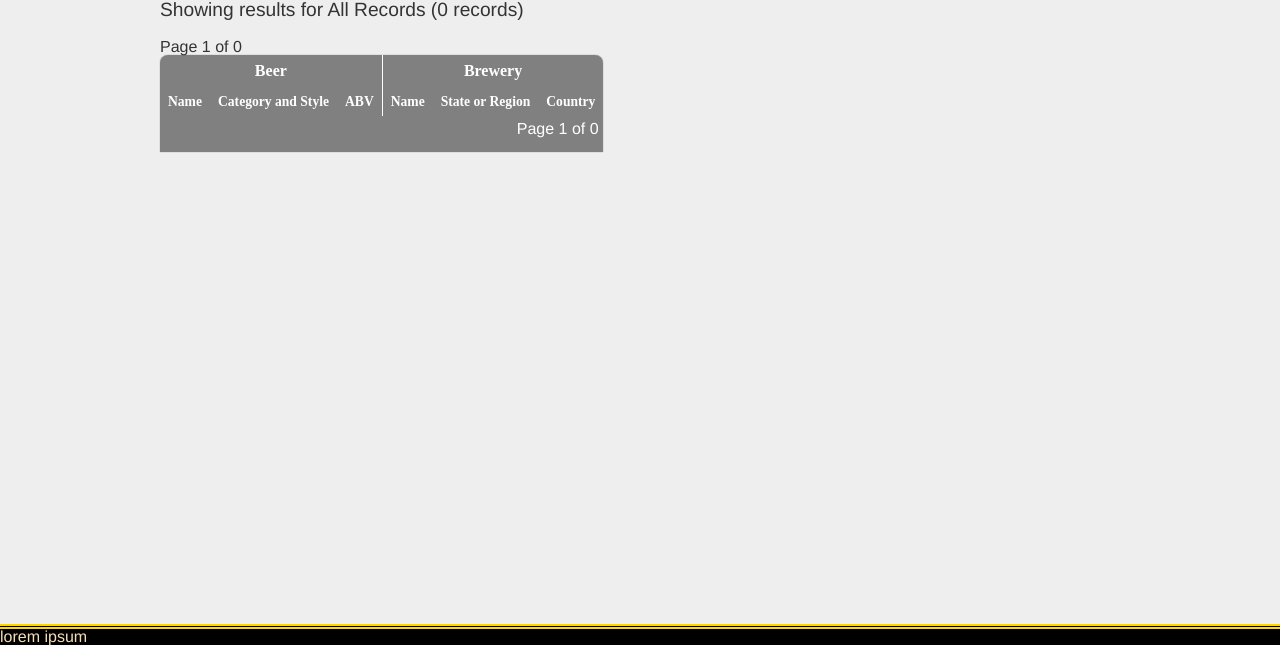
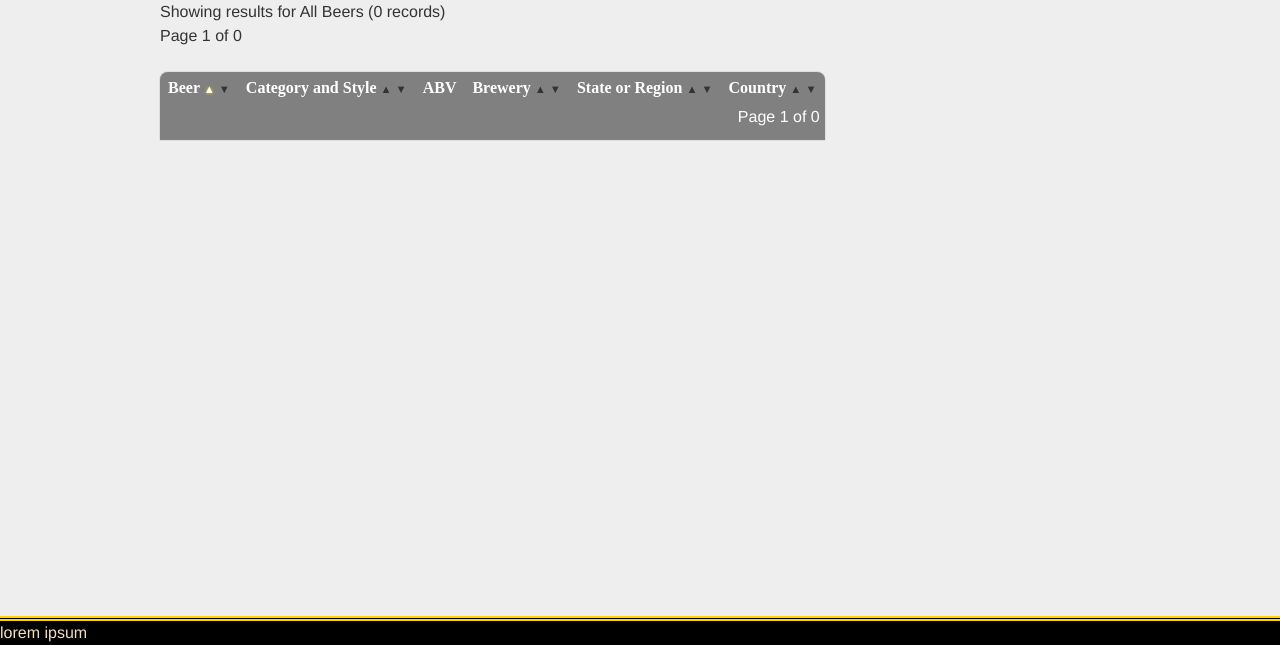
Before and after one commit to anyonecancode/demoproject, a Flask app: page /explore in a window 1280 px wide. Shown: the part 155-800 px from the top of the page. Run offline with Flask 2, Linux system fonts and the light colour scheme; data that the repository does not hold is empty.

Commit message:
links for triggering order by

```diff
--- a/flask/app/routes.py
+++ b/flask/app/routes.py
@@ -60,6 +60,9 @@ def explore(category = None, style = None):
                 ,page=pagination.next_num
                 ,orderby=orderarg
                 ,filterby=filterargs) if pagination.has_next else None
+            ,'orderlink': url_for('explore',q=1,filterby=filterargs)
+            ,'orderarg': orderarg if orderarg else 'beer'
+            ,'filterargs': filterargs
             }
     return render_template(template, title = title, section = 'explore', results = results, pagecontrols = pagecontrols)
 
--- a/flask/app/static/css/site.css
+++ b/flask/app/static/css/site.css
@@ -17,30 +17,15 @@ a {
   text-decoration: underline
 }
 
+p {
+  padding: 0.25em 0;
+}
+
 small {
   font-size:80%;
 }
 
-#pageheader {
-  background: black;
-  color: wheat;
-  border-bottom: thick double gold;
-  padding: 1em 0 0;
-  margin: 0 0 2em;
-}
 
-#pageheader
-#headerblock {
-  display: flex;
-  max-width: 60em;
-  margin: 0 auto;
-}
-
-#pageheader
-h1 {
-  font-size: 1.2em;
-  font-family: serif;
-}
 
 #pageheader
   h1>small {
@@ -71,7 +56,9 @@ a {
 }
 
 
-#pageheader nav li {
+#pageheader
+  nav
+    li {
   display: inline-block;
   margin: 0 0.5em;
 }
@@ -117,6 +104,26 @@ h3 {
   flex-shrink: 0;
 }
 
+#pageheader {
+  background: black;
+  color: wheat;
+  border-bottom: thick double gold;
+  padding: 1em 0 0;
+  margin: 0 0 2em;
+}
+
+#pageheader
+#headerblock {
+  display: flex;
+  max-width: 60em;
+  margin: 0 auto;
+}
+
+#pageheader
+  h1 {
+  font-size: 1.2em;
+  font-family: serif;
+}
 footer {
   background: black;
   color: wheat;
@@ -155,27 +162,17 @@ thead {
 
 #resultstable
   thead
-.tbl_header_border {
-  border-right: 1px solid #fff;
+    tr
+      th:first-child {
+        border-radius: 8px 0 0;
       }
-
 #resultstable
   thead
-.tbl_header_left {
-  border-radius: 8px 0 0;
-}
-
-#resultstable
-thead
-.tbl_header_right {
+    tr
+      th:last-child {
         border-radius: 0 8px 0 0;
       }
 
-#resultstable
-thead
-.subhead {
-  font-size: 0.85em;
-}
 
 #resultstable
 td, th {
@@ -185,6 +182,7 @@ td, th {
 #resultstable
 th {
   background: grey;
+  white-space: nowrap;
 }
 
 #resultstable
@@ -217,3 +215,17 @@ tfoot
     td {
   padding: 0.3rem;
 }
+
+#searchinfo {
+  margin: 0 0 1em;
+}
+
+.orderby a {
+  color: #333;
+  font-size: 0.7em;
+}
+
+.orderby a.active {
+  color: ivory;
+  text-shadow: 0 0 3px gold;
+}
--- a/flask/app/templates/searchresults.html
+++ b/flask/app/templates/searchresults.html
@@ -5,9 +5,8 @@
   <h1>Explore beers</h1>
 </header>
 
-<form id="searchform" action="/search" method="post">
-  <h2>Showing results for {{ searchterm if searchterm else 'All Records' }} ({{pagecontrols.resultscount}} records)</h2>
-  <div class="searchinfo">
+<div id="searchinfo">
+  <p>Showing results for All Beers ({{pagecontrols.resultscount}} records)</p>
   <p>Page {{pagecontrols.page}} of {{pagecontrols.pages}} </p>
   <p>
     {% if pagecontrols.prev %}
@@ -18,21 +17,47 @@
     {% endif %}
   </p>
 </div>
-</form>
 
 <table id="resultstable">
   <thead>
     <tr>
-      <th colspan="3" class="tbl_header_border tbl_header_left">Beer</th>
-      <th colspan="3" class="tbl_header_right">Brewery</th>
+      <th>
+        Beer
+        <span class="orderby">
+          <a href="{{pagecontrols.orderlink}}" {%if pagecontrols.orderarg == 'beer'%} class="active" {% endif %}>▲</a>
+          <a href="{{pagecontrols.orderlink}}&orderby=-beer" {%if pagecontrols.orderarg == '-beer'%} class="active" {% endif %}>▼</a>
+        </span>
+      </th>
+      <th>
+        Category and Style
+        <span class="orderby">
+          <a href="{{pagecontrols.orderlink}}&orderby=category" {%if pagecontrols.orderarg == 'category'%} class="active" {% endif %}>▲</a>
+          <a href="{{pagecontrols.orderlink}}&orderby=-category" {%if pagecontrols.orderarg == '-category'%} class="active" {% endif %}>▼</a>
+        </span>
+      </th>
+      <th>ABV</th>
+      <th>Brewery
+        <span class="orderby">
+          <a href="{{pagecontrols.orderlink}}&orderby=brewery"{%if pagecontrols.orderarg == 'brewery'%} class="active" {% endif %}>▲</a>
+          <a href="{{pagecontrols.orderlink}}&orderby=-brewery"{%if pagecontrols.orderarg == '-brewery'%} class="active" {% endif %}>▼</a>
+        </span>
+      </th>
+      <th>
+        State or Region
+        <span class="orderby">
+          <a href="{{pagecontrols.orderlink}}&orderby=region"{%if pagecontrols.orderarg == 'region'%} class="active" {% endif %}>▲</a>
+          <a href="{{pagecontrols.orderlink}}&orderby=-region"{%if pagecontrols.orderarg == '-region'%} class="active" {% endif %}>▼</a>
+        </span>
+      </th>
+      <th>
+        Country
+        <span class="orderby">
+          <a href="{{pagecontrols.orderlink}}&orderby=country"{%if pagecontrols.orderarg == 'country'%} class="active" {% endif %}>▲</a>
+          <a href="{{pagecontrols.orderlink}}&orderby=-country"{%if pagecontrols.orderarg == '-country'%} class="active" {% endif %}>▼</a>
+        </span>
+      </th>
     </tr>
-    <tr class="subhead">
-      <th>Name</th>
-      <th>Category and Style</th>
-      <th class="tbl_header_border">ABV</th>
-      <th>Name</th>
-      <th>State or Region</th>
-      <th>Country</th>
+    <tr>
     </tr>
   </thead>
   <tbody>
--- a/projectTodo.txt
+++ b/projectTodo.txt
@@ -17,3 +17,6 @@ Infra:
 - Node
 - Elm + Yesod
 - Rust/Rocket
+
+Tweaks
+- number formatter (eg thousands results on browse page)
```
Lines whose indentation alone changed are shown as unchanged.
